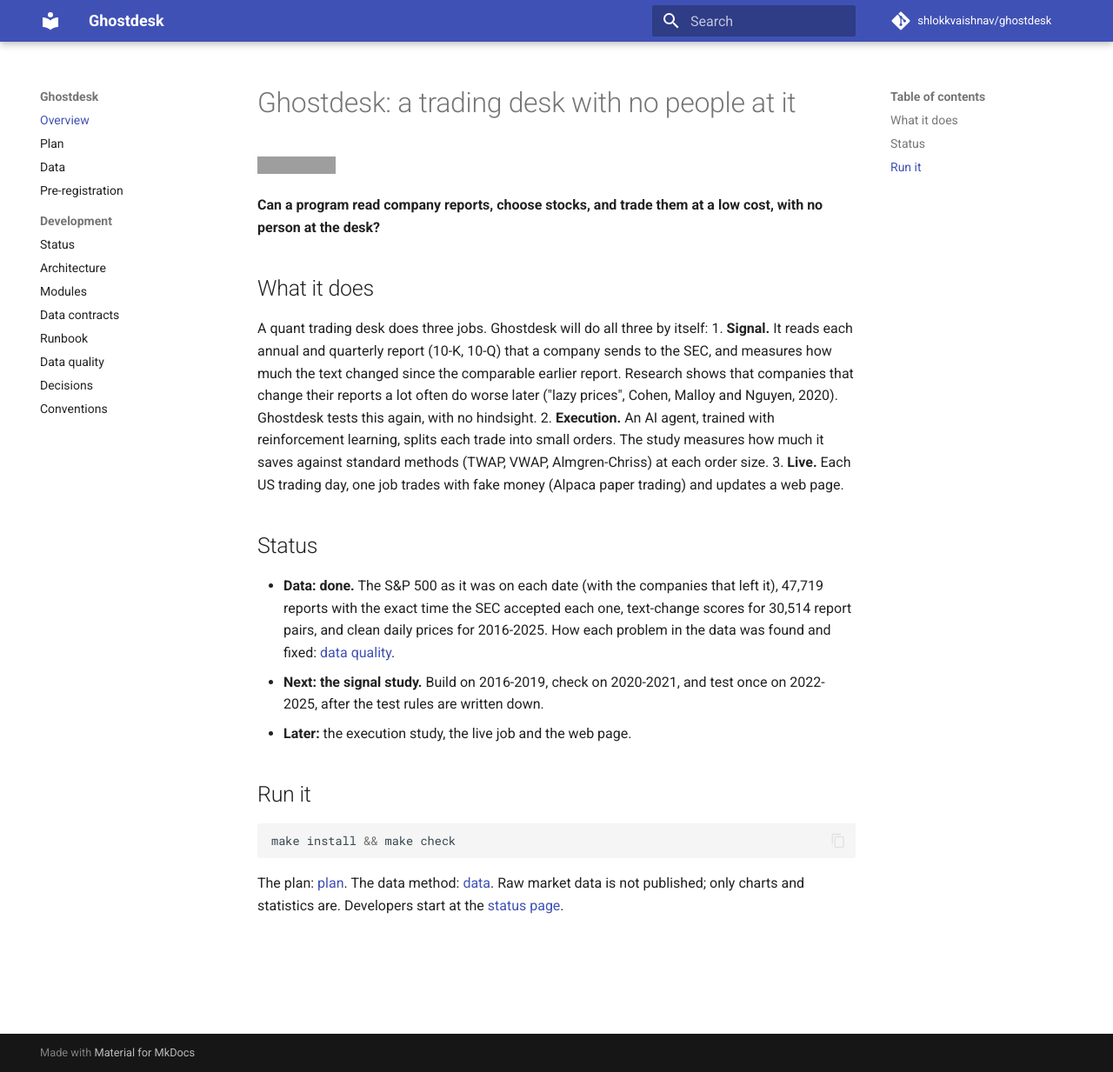
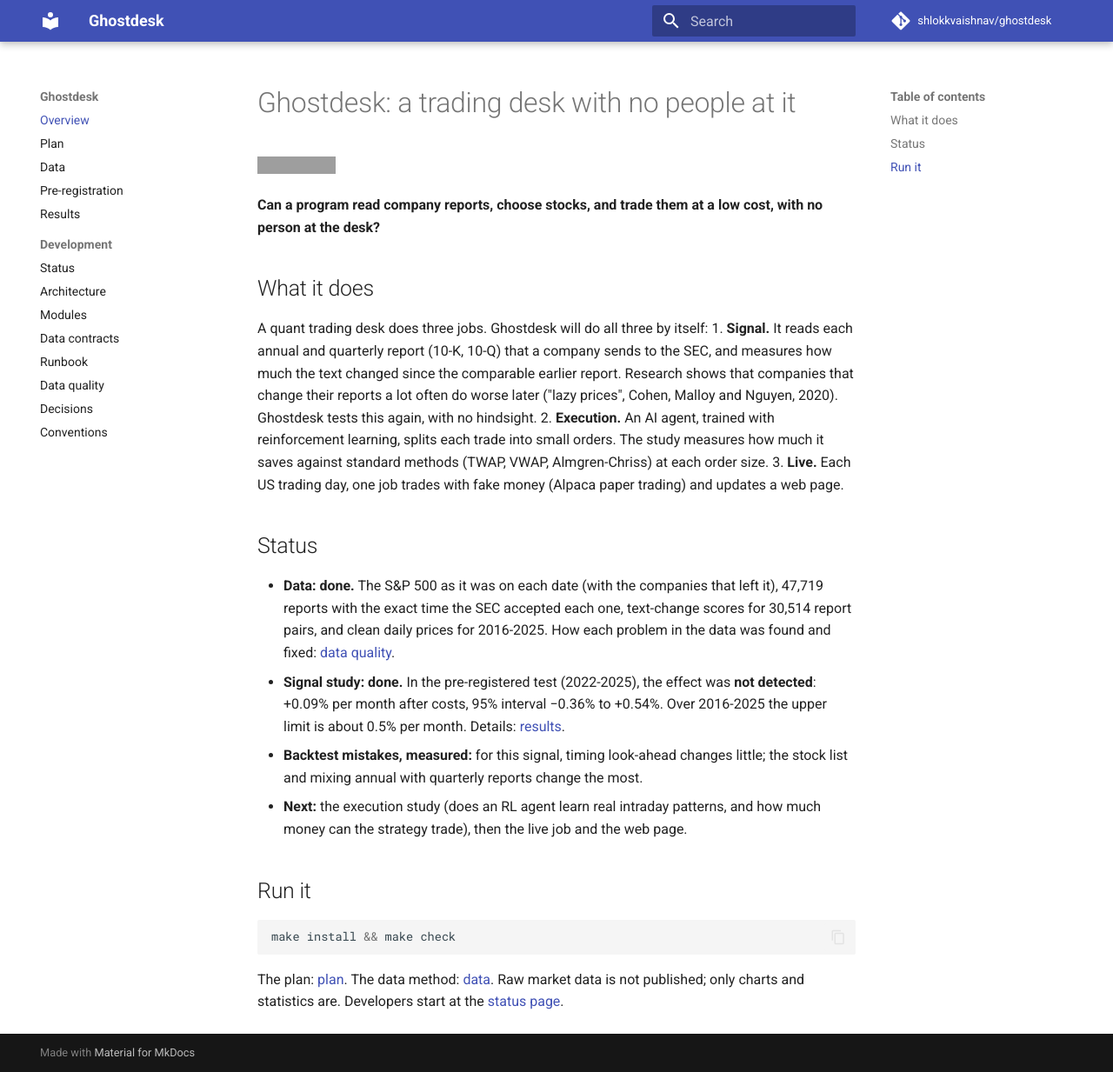
Before and after one commit to shlokkvaishnav/ghostdesk, an MkDocs documentation site: the page built from docs/index.md, in a window 1280 px wide and 1233 px high. Shown: the whole window at 87% size. Built offline with MkDocs 1.6.1 and Material for MkDocs 9.7.7, drawn with Linux system fonts in a browser that asks for light colours; comment, search, counter and statistics services are not loaded; grey boxes are pictures that could not be loaded.

Commit message:
Test period run once: H1 not detected; results page, pooled 2016-2025
Pre-registered H1 (composite long-short, net of 5 bps, 2022-2025, 47 months): +0.09%/month,
t 0.40, 95% CI [-0.36%, +0.54%]; H2 t 0.53; H3 t -0.65; Holm p = 1.00 for all.
Pooled 2016-2025 (119 months): +0.13%/month net (t 0.77), CI [-0.21%, +0.48%]; IC 0.014 (t 2.17).
- docs/results.md: plain-English results with all periods and limits.
- Deviation log: one wording correction after the test (no rule changed).
- README and site home: current status.

````diff
--- a/docs/index.md
+++ b/docs/index.md
@@ -18,9 +18,13 @@ A quant trading desk does three jobs. Ghostdesk will do all three by itself:
 - **Data: done.** The S&P 500 as it was on each date (with the companies that left it), 47,719 reports with the
   exact time the SEC accepted each one, text-change scores for 30,514 report pairs, and clean daily prices for
   2016-2025. How each problem in the data was found and fixed: [data quality](dev/data-quality.md).
-- **Next: the signal study.** Build on 2016-2019, check on 2020-2021, and test once on 2022-2025, after the test
-  rules are written down.
-- **Later:** the execution study, the live job and the web page.
+- **Signal study: done.** In the pre-registered test (2022-2025), the effect was **not detected**: +0.09% per month
+  after costs, 95% interval −0.36% to +0.54%. Over 2016-2025 the upper limit is about 0.5% per month. Details:
+  [results](results.md).
+- **Backtest mistakes, measured:** for this signal, timing look-ahead changes little; the stock list and mixing
+  annual with quarterly reports change the most.
+- **Next:** the execution study (does an RL agent learn real intraday patterns, and how much money can the strategy
+  trade), then the live job and the web page.
 
 ## Run it
 ```bash
--- a/mkdocs.yml
+++ b/mkdocs.yml
@@ -15,6 +15,7 @@ nav:
   - Plan: plan.md
   - Data: data.md
   - Pre-registration: preregistration.md
+  - Results: results.md
   - Development:
       - Status: dev/status.md
       - Architecture: dev/architecture.md
````
Also changed, not shown: README.md (+7 -3 lines), docs/dev/decisions.md (+3 -0 lines), docs/dev/status.md (+2 -2 lines), docs/preregistration.md (+1 -1 lines), docs/results.md (added, +50 -0 lines).
